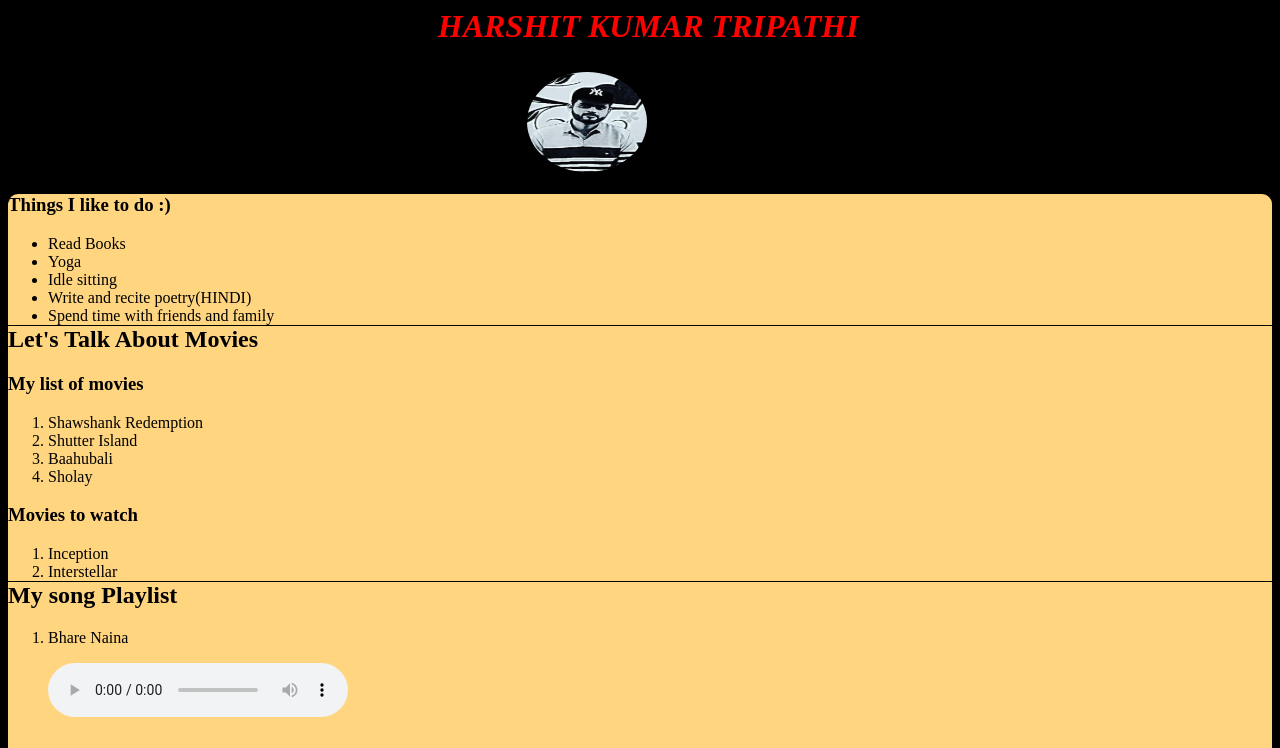
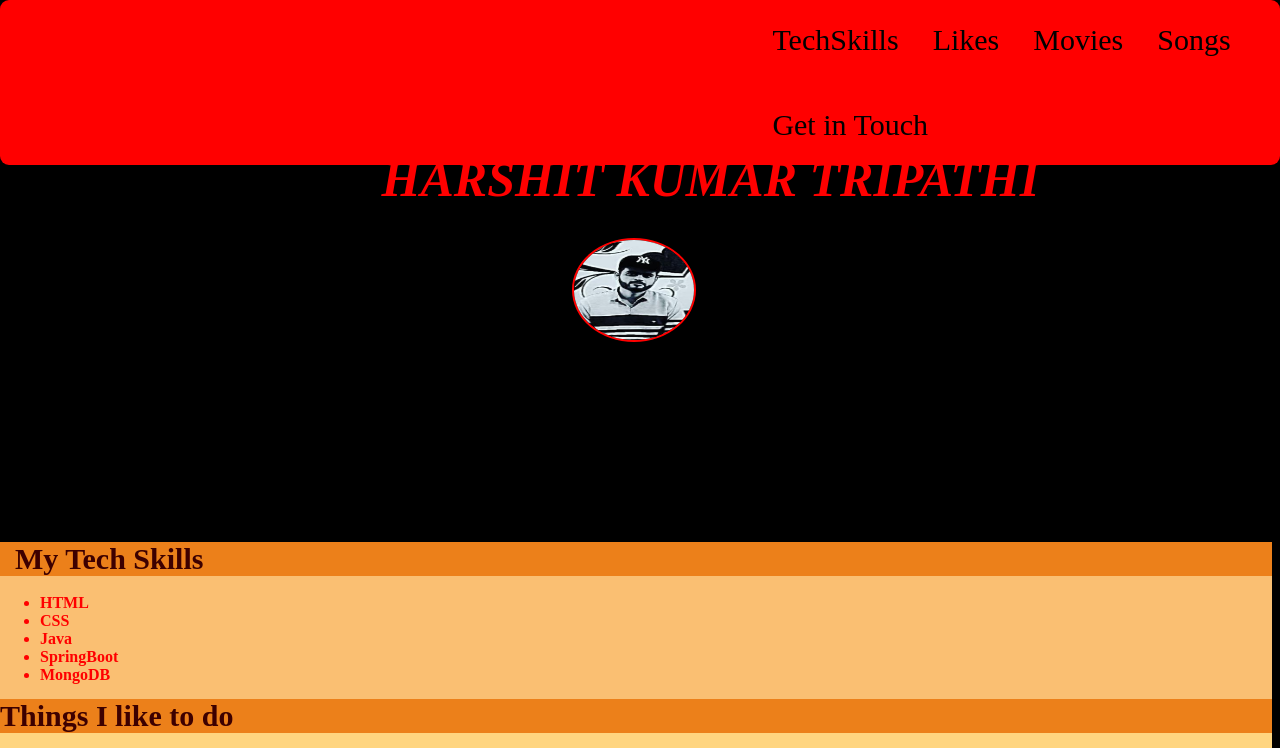
Before and after one commit to HarshitTripathi-mm/HTML-ABOUT-ME, a plain HTML site: page index.html in a window 1280 px wide. Shown: the top 748 px of the page. Drawn offline with Linux system fonts and the light colour scheme.

Commit message:
SecondCommit

```diff
--- a/index.html
+++ b/index.html
@@ -8,12 +8,52 @@
   <body>
 
 <div id = "content">
-<div id = "picname"></div>
+
+<div id ="nav">
+   <div id = "align">
+    <a class = "menu-items" href= "#TechSkill">TechSkills</a>
+    <a class = "menu-items" href= "#Likes">Likes</a>
+    <a class = "menu-items" href = "#movie">Movies</a>
+    <a  class = "menu-items" href = "#songs">Songs</a>
+    <a class = "menu-items" href = "#contact">Get in Touch</a>
+  </div>
+
+</div>
+
+
+
+
+<div id = "picname">
 <h2 id = "name"><em>HARSHIT KUMAR TRIPATHI</em></h2>
-<
+
 <img id = "pic" src="\MyImage.jpeg"alt="THIS IS HARSHIT TRIPATHI"width="120" height="100">
+</div>
+
+<div id = "MyInfo">
+
+<div id ="TechSkill">
+  <h2 id="TechSkil" class ="topic">&nbsp My Tech Skills </h2><br>
+  <ul class = "TechStack">
+    <li>HTML</li>
+    <li>CSS</li>
+    <li>Java</li>
+     <li>SpringBoot</li>
+     <li>MongoDB</li>
+
+
+  </ul>
+
+</div>
+
+</div>
+
+
+
+
+
+
 <div id = "Likes">
- <h3>Things I like to do :)</h3>
+ <h2 class ="topic">Things I like to do </h2><br>
 <ul>
     <li>Read Books </li>
     <li>Yoga  </li>
@@ -21,13 +61,16 @@
     <li>Write and recite poetry(HINDI)</li>
     <li>Spend time with friends and family</li>
 </ul>
+</div
+
 </div>
-</div><div id = movie>
 
-<h2>Let's Talk About Movies</h2>
+<div id = "movie">
+
+<h2 class ="topic">Let's Talk About Movies</h2><br>
 
 
-<h3>My list of movies</h3>
+<h3>My list of movies</h3><br>
 <ol>
     <li>Shawshank Redemption </li>
     <li>Shutter Island </li>
@@ -35,15 +78,15 @@
     <li>Sholay </li>
 
 </ol>
-<h3>Movies to watch</h3>
+<h3>Movies to watch</h3><br>
 <ol>
     <li>Inception</li>
     <li>Interstellar</li>
 </ol>
-
+</div>
 </div><div id = songs>
-    <h2>My song Playlist</h2>
-    <ol>
+    <h2 class ="topic">My Songs Playlist</h2>
+    <br><ol>
   <li>  <p>Bhare Naina</p>
 <audio controls>
 
@@ -63,6 +106,17 @@
   </audio></li>
   </ol>
 </div>
+
+  <div id= "contact">
+    <h3 >Get In Touch</h3>
+
+      <a href="https://www.linkedin.com/in/harshit-tripathi-2ba073199?lipi=urn%3Ali%3Apage%3Ad_flagship3_profile_view_base_contact_details%3BBqAvi4cNTtCIxOin8cmqEA%3D%3D"<img https://www.freepnglogos.com/uploads/official-linkedin-logo----17.png" width="200" alt="official linkedin logo " ></a>
+      </div>
+
+
+
+</div>
+</div>
 </div>
 </body>
 </html>
--- a/style.css
+++ b/style.css
@@ -1,52 +1,112 @@
+*{
+    margin-top:0;
+    margin-left: 0;
+    margin-bottom: 0;
+}
+h2{
+    font-size:30px;
+    color:rgb(61, 0, 0);
+}
+
+
 body{
     background-color:black;
+
 }
 
+#TechSkill{
+    background-color:rgb(250, 191, 114);
+    font-weight:bold;
+    color:red;
+
+    padding-bottom: 15px;
+
+
+}
+
+#nav{
+    z-index:10;
+    margin-top:0;
+    text-decoration: none;
+    background-color: red;
+     position :fixed!important;
+     display:block;
+     width : 100%;
+       border-radius: 9px;
+      line-height: 500%;
+}
+#align{
+    margin-left:58%;
+
+}
+.menu-items{
+
+
+   color: blue;
+    color:black;
+     font-size: 30px;
+    padding-left:30;
+    text-decoration:none ;
+ }
+
+
 #picname{
-    border-top-left-radius: 20px;
-    border-top-right-radius: 20px;
-    margin-bottom: 0%;
-    display: block;
+   position: relative;
+   padding-top:150px;
+
+    padding-bottom:200px;
 
 }
 #name{
-    margin-left: 34%;
+    margin-left: 30%;
      color:red;
-     text-size-adjust: 200%;
-     text-shadow: 10em;
+     font-size: 50px;
+
      font-weight: bold;
-     font-size:xx-large;
+
 
 }
 #pic{
-    margin-left:40%;
+    margin-left:45%;
+    margin-top:30px;
+    border: 2px;
+    border-style: solid;
+    border-color:red;
     border-radius:50%;
 }
 #Likes{
+     font-weight: bold;
+    color:red;
     border-top-left-radius: 10px;
     border-top-right-radius: 10px;
     background-color:#FFD580 ;
     margin-top: 0%;
     margin-bottom: 0%;
+    padding-bottom: 15px;
 
 
 
 }
+.topic{
+    background-color:rgb(236, 128, 26);
+}
 #movie{
-    background-color:#FFD580 ;
+    background-color:rgb(250, 191, 114) ;
 
-
-    margin-top: -19px;
+      font-weight:bold;
+      color:red;
     margin-bottom: 0%;
-
+    padding-bottom: 15px;
 
 
 }
 #songs{
+    padding-top: 0;
+    margin-top:0;
     background-color:#FFD580 ;
-
-    margin-top: -19px;
-    margin-bottom: 0%;
+    font-weight:bold;
+   color:red;
+   padding-bottom: 15px;
     border-bottom-left-radius: 15px;
     border-bottom-right-radius: 15px;
 
```
